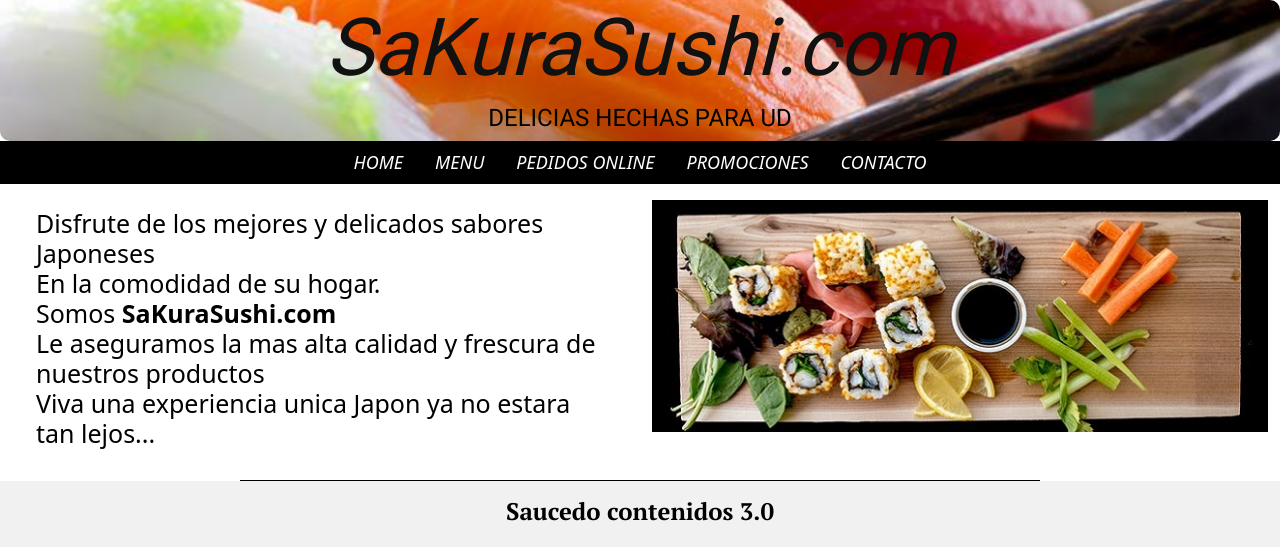
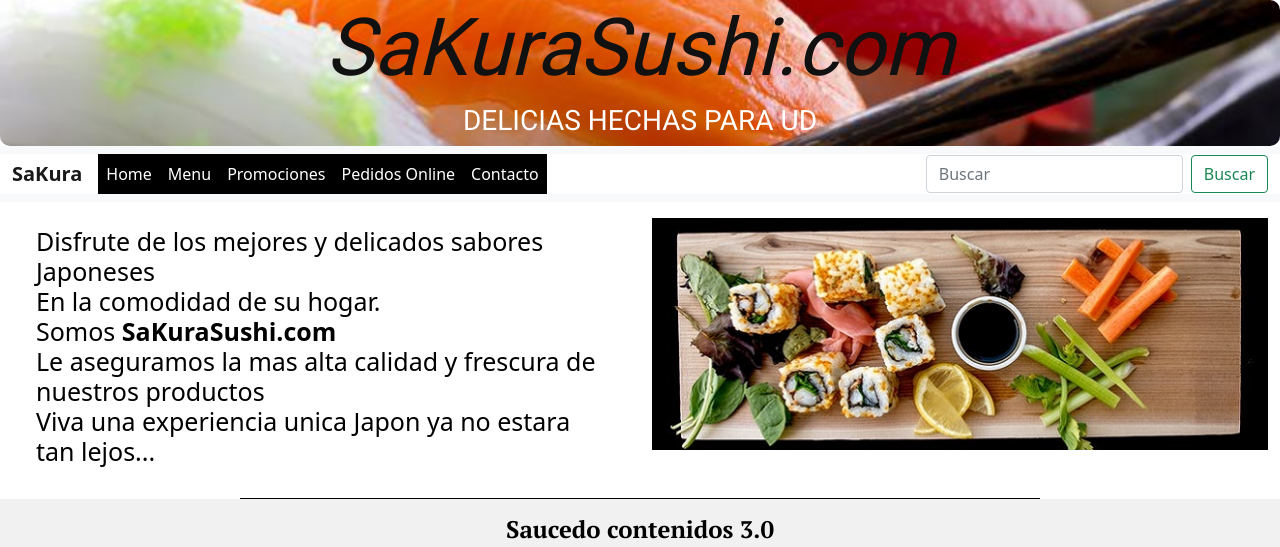
Before and after one commit to Karael2022/sass.Saucedo, a website: page index.html in a window 1280 px wide. Shown: the top 547 px of the page. Drawn offline with nearby package versions, Linux system fonts and the light colour scheme; a web font is replaced by a local one.

Commit message:
Menu hamburguesa

```diff
--- a/index.html
+++ b/index.html
@@ -30,31 +30,45 @@ href="https://cdnjs.cloudflare.com/ajax/libs/animate.css/4.1.1/animate.min.css"/
         <div class="row">
             <div class="banner">
                 <h1 class=" col-md-12 fst-italic text-center justify-content-center h1 display-1 ">SaKuraSushi.com</h1>
-                <h4 class="display-12 text-center text-whiteh3">DELICIAS HECHAS PARA UD</h4>
+                <h4 class="display-12 text-center text-white h3 ">DELICIAS HECHAS PARA UD</h4>
             </div>
         </div>
     </header>
 <!--Barra de navegacion-->
-    <nav>
-        <ul class="nav justify-content-center navbar-fixed-top menu " >
-            <li class="nav-item text-white barra">
-            <a class="nav-link active text-white" aria-current="page" href="index.html">HOME</a>
+
+<body>
+
+        <nav class="navbar navbar-expand-lg navbar-light bg-light ">
+            <div class="container-fluid ">
+                <a class="navbar-brand fw-bolder " href="www.SaKuraSushi.com"><strong>SaKura</strong> </a>
+                <button class="navbar-toggler" type="button" data-bs-toggle="collapse" data-bs-target="#navbarNav" aria-controls="navbarNav" aria-expanded="false" aria-label="Toggle navigation">
+                    <span class="navbar-toggler-icon"></span>
+                </button>
+                <div class="collapse navbar-collapse justify-content-between" id="navbarNav">
+                    <ul class="navbar-nav">
+                    <li class="nav-item">
+                        <a class="nav-link active text-white " aria-current="page" href="index.html">Home</a>
                     </li>
-            <li class="nav-item text-white">
-            <a class="nav-link text-white" href="extra.html">MENU</a>
+                    <li class="nav-item">
+                        <a class="nav-link text-white" href="extra.html">Menu</a>
                     </li>
-            <li class="nav-item text-black">
-            <a class="nav-link text-white" href="Pedidos Online.html">PEDIDOS ONLINE</a>
+                    <li class="nav-item">
+                        <a class="nav-link text-white" href="Promociones.html">Promociones</a>
                     </li>
-            <li class="nav-item text-black">
-            <a class="nav-link text-white" href="Promociones.html">PROMOCIONES</a>
+                    <li class="nav-item">
+                        <a class="nav-link text-white" href="Pedidos Online.html">Pedidos Online</a>
                     </li>
-            <li class="nav-item text-black">
-            <a class="nav-link text-white" href="Contacto.html">CONTACTO</a>
+                    <li class="nav-item">
+                        <a class="nav-link text-white" href="Contacto.html">Contacto</a>
                     </li>
                     </ul>
+                    <form class="d-flex">
+                            <input class="form-control me-2" type="search" placeholder="Buscar" aria-label="Buscar">
+                            <button class="btn btn-outline-success" type="submit">Buscar</button>
+                    </form>
+                </div>
+            </div>
         </nav>
-</body>
 
         <article class="container-fluid" border="1rem p-25">
                     <div class="row">
@@ -72,6 +86,8 @@ href="https://cdnjs.cloudflare.com/ajax/libs/animate.css/4.1.1/animate.min.css"/
                         </div>
                     </div>
         </article>
+
+        </body>
         <div class="container-fluid linea">
 
         </div>
--- a/scss/estilos.scss
+++ b/scss/estilos.scss
@@ -9,6 +9,9 @@ background-color: white;
 div {
 	color: $color_segundario;
 	background: white;
+}
+.navbarNav {
+    justify-content:space-between;
 }
 
 h1{
```
Also changed, not shown: Contacto.html (+24 -12 lines), Pedidos Online.html (+24 -12 lines), Promociones.html (+24 -12 lines), extra.html (+24 -12 lines), css/estilos.css. Lines whose indentation alone changed are shown as unchanged.
